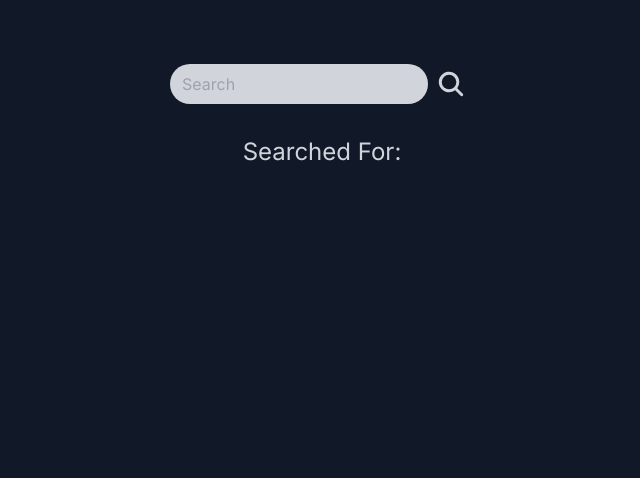
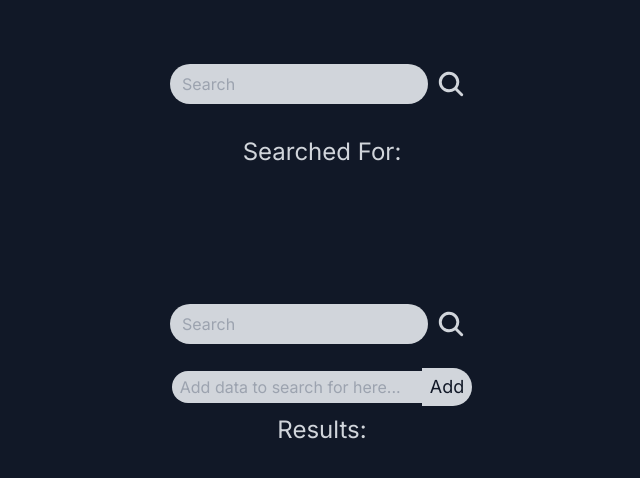
Before and after one commit to HaggardFelicia/Search-bar, a Next.js app in the folder client/: page / in a window 1280 px wide. Shown: the top 478 px of the page, without its empty margins (318-958 px from the left). Built offline with nearby package versions, Linux system fonts and the light colour scheme.

Commit message:
updating files. adding a jsx version of a search bar still in typescript and working to update it to typscript standards.

```diff
--- a/client/app/components/Search.tsx
+++ b/client/app/components/Search.tsx
@@ -1,5 +1,5 @@
 'use client'
-import React, {ChangeEvent, useState} from 'react'
+import React, {ChangeEvent, useMemo, useRef, useState} from 'react'
 import { IoSearch } from "react-icons/io5";
 
 // creating search props
@@ -10,10 +10,12 @@ export type SearchProps = {
 const Search = (props: SearchProps) => {
   // bringing in props and deconstructing it
   const {onSearch} = props;
-  // setting up useState
-  const [value, setValue] = useState('Search')
   // placeholder value
   const placeholderValue = "Search"
+  // setting up useState
+  const [value, setValue] = useState('Search') //searchbar one
+
+
   // search function
   const searchHandler = (event: ChangeEvent<HTMLInputElement>)=>{
     const {target} = event;
--- /dev/null
+++ b/client/app/components/SearchBar.tsx
@@ -0,0 +1,71 @@
+'use client'
+import {useMemo, useRef, useState} from 'react'
+import { IoSearch } from "react-icons/io5";
+
+
+export default function SearchBar() {
+    // placeholder value
+    const placeholderValue = "Search"
+    const inputPlaceholderValue = "Add data to search for here..."
+    // setting up useState
+    const [items, setItems] = useState([])
+    const [query, setQuery] = useState('')
+    // setting up useRef
+    const searchRef = useRef()
+    // filtering items
+    const filteredItems = useMemo(() => {
+        return items.filter(item => {
+          return item.toLowerCase().includes(query.toLowerCase())
+        })
+      }, [items, query])
+    // onSubmit fumction, prevents default
+      function onSubmit(e) {
+        e.preventDefault()
+        // sets value to current value of searchRef if the value is empty it returns otherwise it add to the setItems useState
+        const value = searchRef.current.value
+        if (value === "") return
+        setItems(prev => {
+        return [...prev, value]
+        })
+        // setting the current searchRef to empty
+        searchRef.current.value = ""
+    }
+
+  return (
+    <>
+        <div className='searchbar-container'>
+
+            <input
+                //setting the value to query
+                value={query}
+                // onChange setting the setQuery to the event target value
+                onChange={e => setQuery(e.target.value)}
+                type="search"
+                className='search-bar'
+                placeholder={placeholderValue}
+            />
+            <IoSearch className='search-icon'/>
+        </div>
+        {/* form onSubit is declared above  on lines 20-30*/}
+        <form onSubmit={onSubmit} className='data-input-form'>
+            <input
+            // setting the ref to searchRef which is defined on line 12
+                ref={searchRef} type="text"
+                className='data-input'
+                placeholder={inputPlaceholderValue}
+                />
+                {/* add button for the input of new items */}
+            <button
+                type="submit" className='add-button'>
+                Add
+            </button>
+        </form>
+
+        <h1>Results:</h1>
+        {/* displaying the filtered items to the page */}
+        {filteredItems.map(item => (
+        <div className='search-results'>{item}</div>
+        ))}
+  </>
+  )
+}
--- a/client/app/globals.css
+++ b/client/app/globals.css
@@ -27,6 +27,13 @@
 h1{
   @apply m-2 text-center text-2xl;
 }
-p{
+/* search-results it the second searchbar */
+.search-results, p{
   @apply m-2 text-center text-xl text-gray-300 font-medium italic underline;
 }
+.data-input{
+  @apply bg-gray-300 rounded-l-3xl px-2 py-1;
+}
+.add-button{
+  @apply  text-lg hover:bg-lime-400 text-gray-900 py-[5px] px-2 rounded-r-3xl bg-gray-300;
+}
--- a/client/app/page.tsx
+++ b/client/app/page.tsx
@@ -1,6 +1,7 @@
 'use client'
 import {useState} from 'react'
 import Search from "./components/Search";
+import SearchBar from './components/SearchBar';
 
 export default function Home() {
 
@@ -19,6 +20,10 @@ export default function Home() {
       <h1>Searched For:</h1>
       {/* displaying the search value on the page */}
       <p>{searchValue}</p>
+      <br/>
+      <br/>
+      <SearchBar/>
+
     </main>
   );
 }
```
